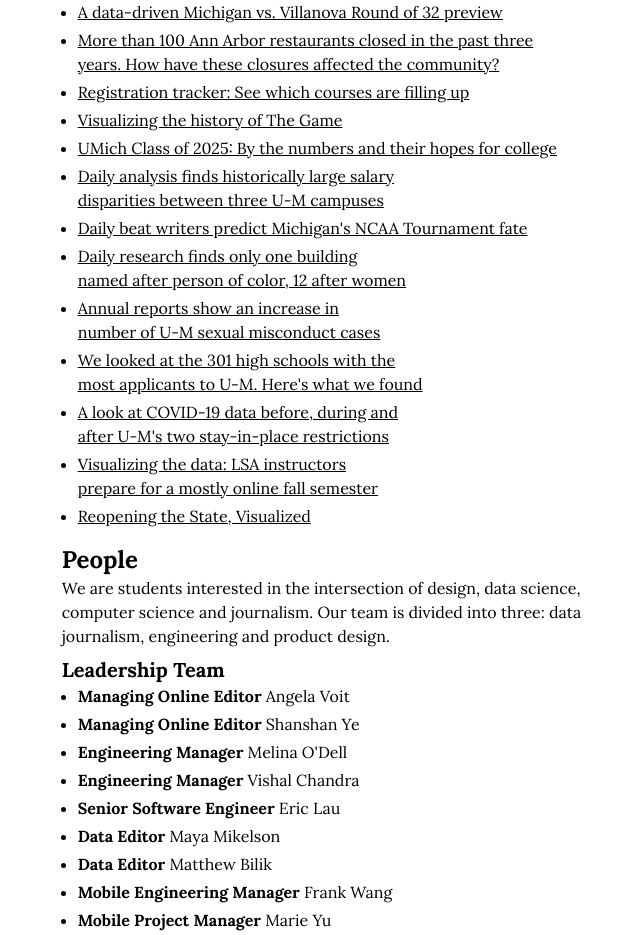
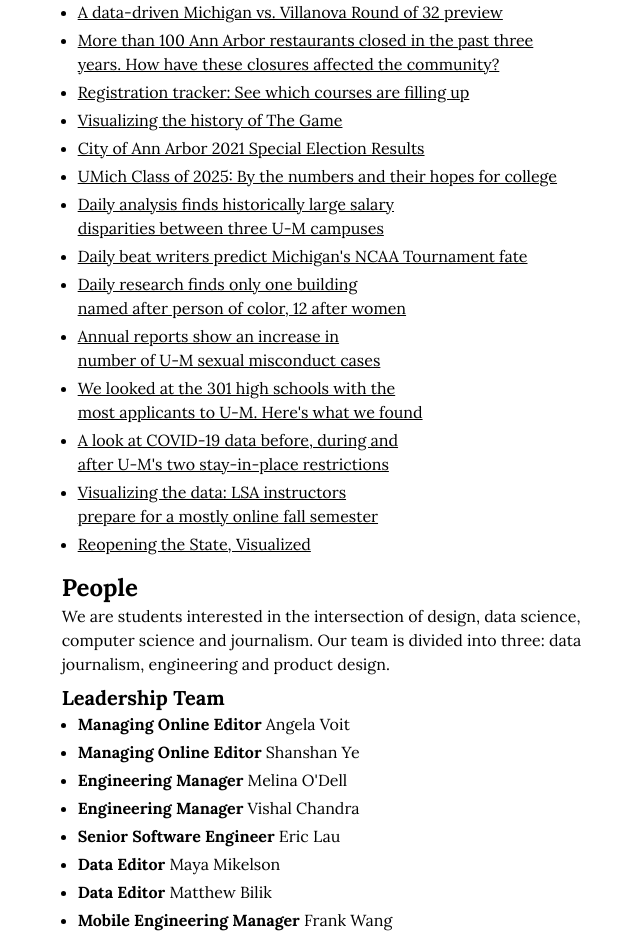
Before and after one commit to michigandaily/michigandaily.github.io, a Next.js app: page / in a window 1280 px wide. Shown: the part 1280-2215 px from the top of the page, without its empty margins (297-937 px from the left). Built offline with nearby package versions, Linux system fonts and the light colour scheme.

Commit message:
Add article

```diff
--- a/src/app/page.tsx
+++ b/src/app/page.tsx
@@ -229,6 +229,11 @@ export default function Page() {
                 </Anchor>
               </li>
               <li>
+                <Anchor href="https://www.michigandaily.com/news/ann-arbor/city-of-ann-arbor-2021-special-election-results/">
+                  City of Ann Arbor 2021 Special Election Results
+                </Anchor>
+              </li>
+              <li>
                 <Anchor href="https://www.michigandaily.com/campus-life/umich-class-of-2025-by-the-numbers-and-their-hopes-for-college/">
                   UMich Class of 2025: By the numbers and their hopes for
                   college
```
